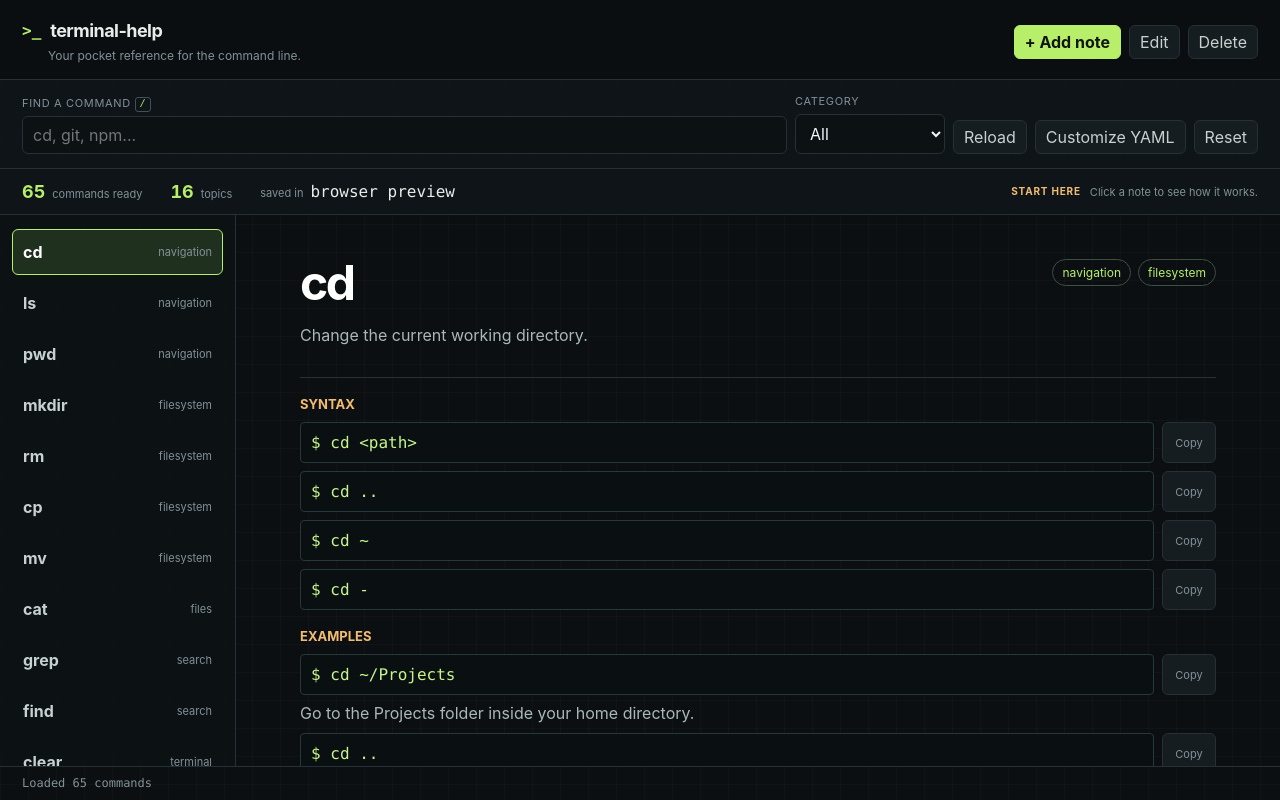
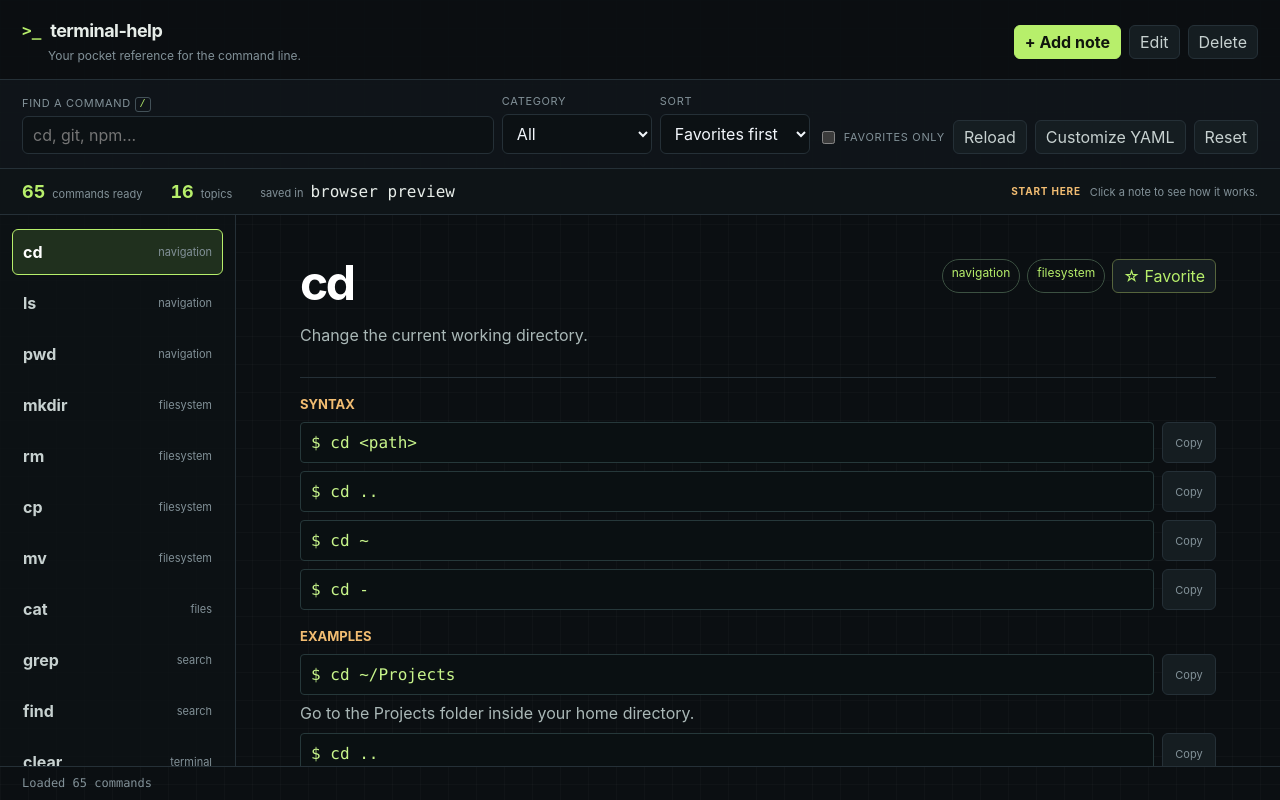
Before and after one commit to dzikrirazzan/terminalHelper, a React (Vite) app: page / in a window 1280 px wide. Built offline with nearby package versions, Linux system fonts and the light colour scheme.

Commit message:
feat: add local command favorites and sorting

```diff
--- a/src/renderer/App.tsx
+++ b/src/renderer/App.tsx
@@ -10,6 +10,19 @@ type FormState = {
   values: FormValues;
   fallback?: CommandEntry;
 };
+
+type SortMode = "relevance" | "title" | "category";
+
+const FAVORITES_KEY = "terminal-help.favorite-commands";
+
+function readFavorites(): Set<string> {
+  try {
+    const stored = JSON.parse(window.localStorage.getItem(FAVORITES_KEY) || "[]");
+    return new Set(Array.isArray(stored) ? stored.filter((value): value is string => typeof value === "string") : []);
+  } catch {
+    return new Set();
+  }
+}
 
 function emptyNotes(): NotesDocument {
   return {
@@ -31,6 +44,9 @@ export function App() {
   const [configPath, setConfigPath] = useState("");
   const [query, setQuery] = useState("");
   const [category, setCategory] = useState("all");
+  const [sortMode, setSortMode] = useState<SortMode>("relevance");
+  const [favoritesOnly, setFavoritesOnly] = useState(false);
+  const [favorites, setFavorites] = useState<Set<string>>(() => readFavorites());
   const [selectedId, setSelectedId] = useState("");
   const [form, setForm] = useState<FormState | null>(null);
   const [formError, setFormError] = useState("");
@@ -63,7 +79,14 @@ export function App() {
   }, []);
 
   const categories = useMemo(() => getCategories(notes.commands), [notes.commands]);
-  const filteredCommands = useMemo(() => filterCommands(notes.commands, query, category), [category, notes.commands, query]);
+  const filteredCommands = useMemo(() => {
+    const matches = filterCommands(notes.commands, query, category).filter((command) => !favoritesOnly || favorites.has(command.id));
+    return [...matches].sort((left, right) => {
+      if (sortMode === "title") return left.title.localeCompare(right.title);
+      if (sortMode === "category") return `${left.category}-${left.title}`.localeCompare(`${right.category}-${right.title}`);
+      return Number(favorites.has(right.id)) - Number(favorites.has(left.id));
+    });
+  }, [category, favorites, favoritesOnly, notes.commands, query, sortMode]);
   const selectedCommand = filteredCommands.find((command) => command.id === selectedId) ?? filteredCommands[0];
 
   useEffect(() => {
@@ -103,6 +126,16 @@ export function App() {
       mode: "edit",
       values: valuesFromCommand(command),
       fallback: command,
+    });
+  };
+
+  const toggleFavorite = (commandId: string) => {
+    setFavorites((current) => {
+      const next = new Set(current);
+      if (next.has(commandId)) next.delete(commandId);
+      else next.add(commandId);
+      window.localStorage.setItem(FAVORITES_KEY, JSON.stringify([...next]));
+      return next;
     });
   };
 
@@ -209,6 +242,12 @@ export function App() {
         return;
       }
 
+      if (event.key.toLowerCase() === "f" && !isTyping && selectedCommand) {
+        event.preventDefault();
+        toggleFavorite(selectedCommand.id);
+        return;
+      }
+
       if (event.key === "/" && !isTyping) {
         event.preventDefault();
         document.querySelector<HTMLInputElement>('input[aria-label="Search commands"]')?.focus();
@@ -236,7 +275,7 @@ export function App() {
 
     window.addEventListener("keydown", handleShortcut);
     return () => window.removeEventListener("keydown", handleShortcut);
-  }, [filteredCommands, form, selectedId]);
+  }, [filteredCommands, form, selectedCommand, selectedId]);
 
   return (
     <main className="app-shell" aria-busy={isBusy}>
@@ -279,6 +318,18 @@ export function App() {
                 </option>
               ))}
             </select>
+          </label>
+          <label>
+            <span>Sort</span>
+            <select value={sortMode} onChange={(event) => setSortMode(event.target.value as SortMode)} aria-label="Sort commands">
+              <option value="relevance">Favorites first</option>
+              <option value="title">Title A–Z</option>
+              <option value="category">Category</option>
+            </select>
+          </label>
+          <label className="checkbox-label">
+            <input type="checkbox" checked={favoritesOnly} onChange={(event) => setFavoritesOnly(event.target.checked)} aria-label="Show favorites only" />
+            <span>Favorites only</span>
           </label>
           <button type="button" onClick={() => void load()} disabled={isBusy} aria-keyshortcuts="r">
             Reload
@@ -366,7 +417,7 @@ export function App() {
                 <>
                   <strong>No commands found</strong>
                   <p>Try a different word or clear the filters.</p>
-                  <button type="button" onClick={() => { setQuery(""); setCategory("all"); }}>
+                  <button type="button" onClick={() => { setQuery(""); setCategory("all"); setFavoritesOnly(false); }}>
                     Clear filters
                   </button>
                 </>
@@ -386,6 +437,9 @@ export function App() {
                 <div className="detail-meta">
                   <span>{selectedCommand.category}</span>
                   <span>{selectedCommand.tags[0] ?? "note"}</span>
+                  <button type="button" className="favorite-button" onClick={() => toggleFavorite(selectedCommand.id)} aria-pressed={favorites.has(selectedCommand.id)}>
+                    {favorites.has(selectedCommand.id) ? "★ Favorite" : "☆ Favorite"}
+                  </button>
                 </div>
               </div>
 
--- a/src/renderer/styles.css
+++ b/src/renderer/styles.css
@@ -173,12 +173,24 @@ textarea {
 
 .toolbar {
   display: grid;
-  grid-template-columns: minmax(180px, 1fr) 150px repeat(3, auto);
+  grid-template-columns: minmax(180px, 1fr) 150px 150px auto repeat(3, auto);
   gap: 8px;
   align-items: end;
   padding: 14px 22px;
   border-bottom: 1px solid var(--line);
   background: rgba(16, 22, 26, 0.86);
+}
+
+.checkbox-label {
+  display: flex !important;
+  align-items: center;
+  gap: 7px;
+  min-height: 34px;
+}
+
+.checkbox-label input {
+  width: auto;
+  accent-color: var(--accent);
 }
 
 .toolbar label,
@@ -364,6 +376,11 @@ kbd {
   flex-wrap: wrap;
   justify-content: flex-end;
   gap: 7px;
+}
+
+.favorite-button {
+  border-color: #56653d;
+  color: var(--accent);
 }
 
 .detail-pane section {
```
